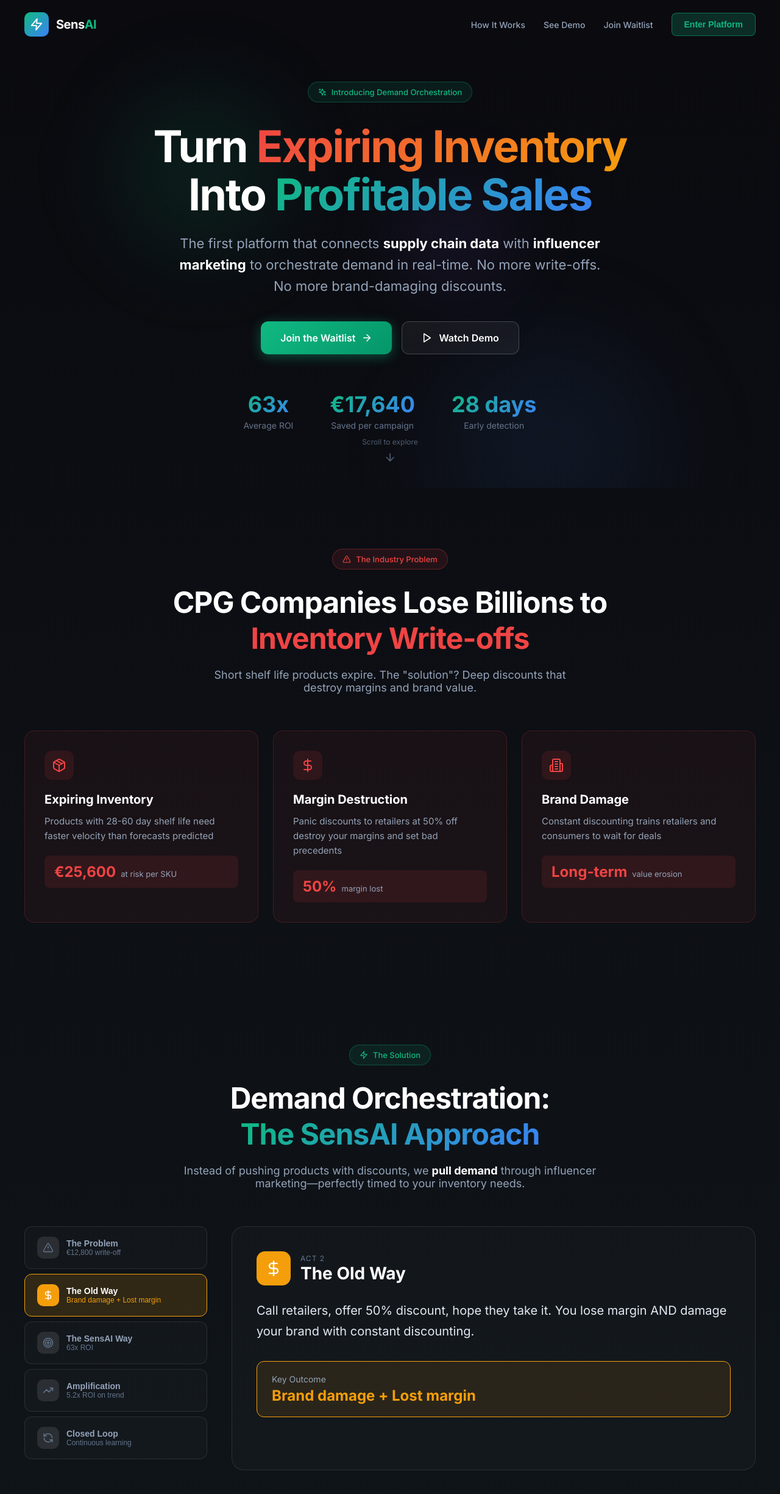
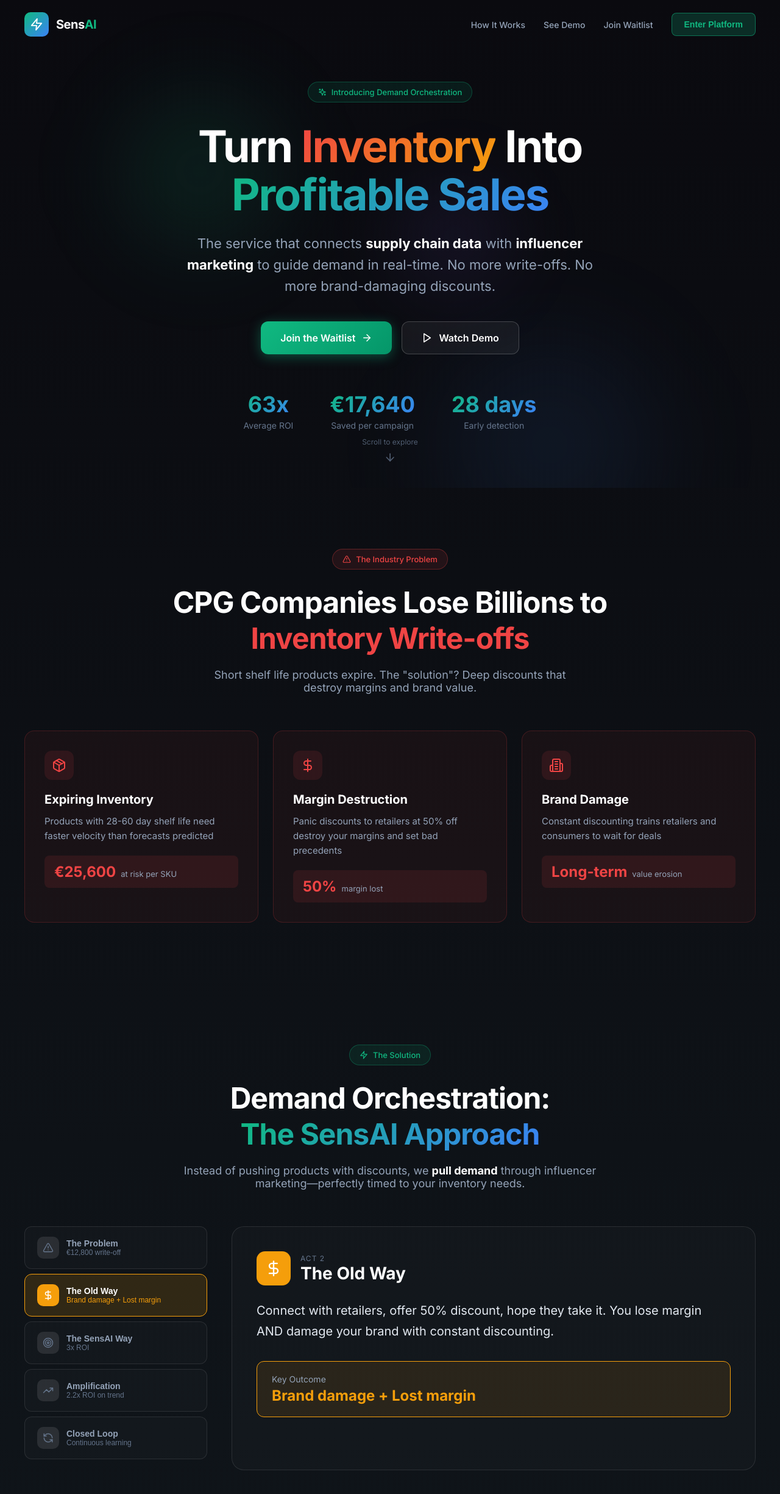
Before and after one commit to kevinonderbeke081183/sensai, a React (Vite) app: page / in a window 1280 px wide. Shown: the top 2450 px of the page at 61% size. Built offline with nearby package versions, Linux system fonts and the light colour scheme.

Commit message:
Update content and highlights in LandingPage.jsx

```diff
--- a/src/LandingPage.jsx
+++ b/src/LandingPage.jsx
@@ -81,22 +81,22 @@
       title: "The Old Way",
       icon: DollarSign,
       color: "#f59e0b",
-      content: "Call retailers, offer 50% discount, hope they take it. You lose margin AND damage your brand with constant discounting.",
+      content: "Connect with retailers, offer 50% discount, hope they take it. You lose margin AND damage your brand with constant discounting.",
       highlight: "Brand damage + Lost margin"
     },
     {
       title: "The SensAI Way",
       icon: Target,
       color: "#10b981",
-      content: "Platform detects risk 28 days out. Recommends 5 fitness micro-influencers. Budget: €280. Clear inventory at 70% margin.",
-      highlight: "63x ROI"
+      content: "Platform detects risk 28 days out. Recommends 5 fitness micro-influencers. Budget: €280. Clear inventory at 50% margin.",
+      highlight: "3x ROI"
     },
     {
       title: "Amplification",
       icon: TrendingUp,
       color: "#3b82f6",
-      content: "Protein Ice Cream trend surging +127%. You have Casein Powder. Launch recipe challenge. Ride the trend at full price.",
-      highlight: "5.2x ROI on trend"
+      content: "Protein Ice Cream trend surging +27%. You have Casein Powder. Launch recipe challenge. Ride the trend at full price.",
+      highlight: "2.2x ROI on trend"
     },
     {
       title: "Closed Loop",
@@ -266,7 +266,7 @@
             background: 'linear-gradient(135deg, #ef4444 0%, #f59e0b 100%)',
             WebkitBackgroundClip: 'text',
             WebkitTextFillColor: 'transparent'
-          }}>Expiring Inventory</span> Into{' '}
+          }}>Inventory</span> Into{' '}
           <span style={{
             background: 'linear-gradient(135deg, #10b981 0%, #3b82f6 100%)',
             WebkitBackgroundClip: 'text',
@@ -283,8 +283,8 @@
           marginBottom: 40,
           animation: 'slideUp 1s ease 0.2s both'
         }}>
-          The first platform that connects <strong style={{ color: '#fff' }}>supply chain data</strong> with{' '}
-          <strong style={{ color: '#fff' }}>influencer marketing</strong> to orchestrate demand in real-time.
+          The service that connects <strong style={{ color: '#fff' }}>supply chain data</strong> with{' '}
+          <strong style={{ color: '#fff' }}>influencer marketing</strong> to guide demand in real-time.
           No more write-offs. No more brand-damaging discounts.
         </p>
 
```
